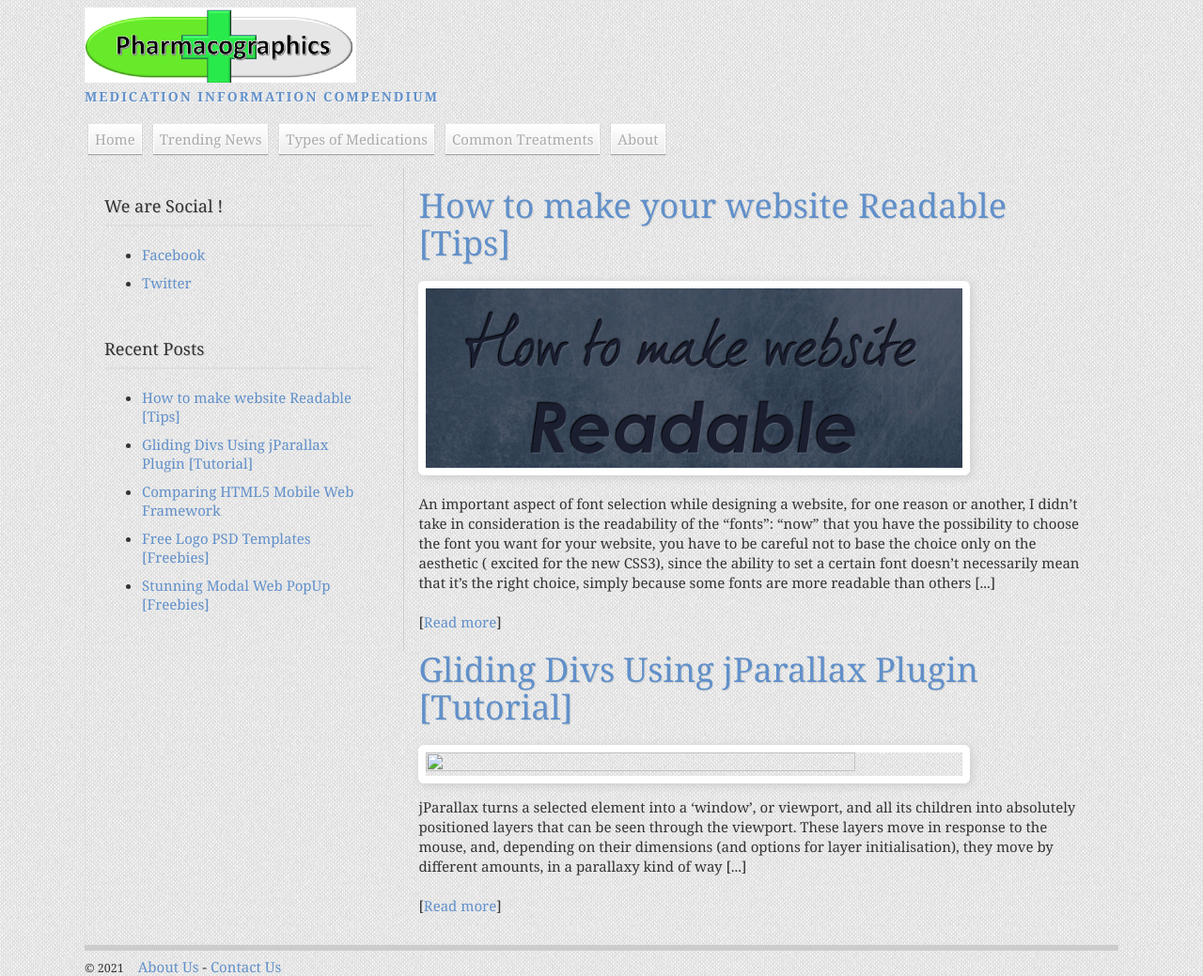
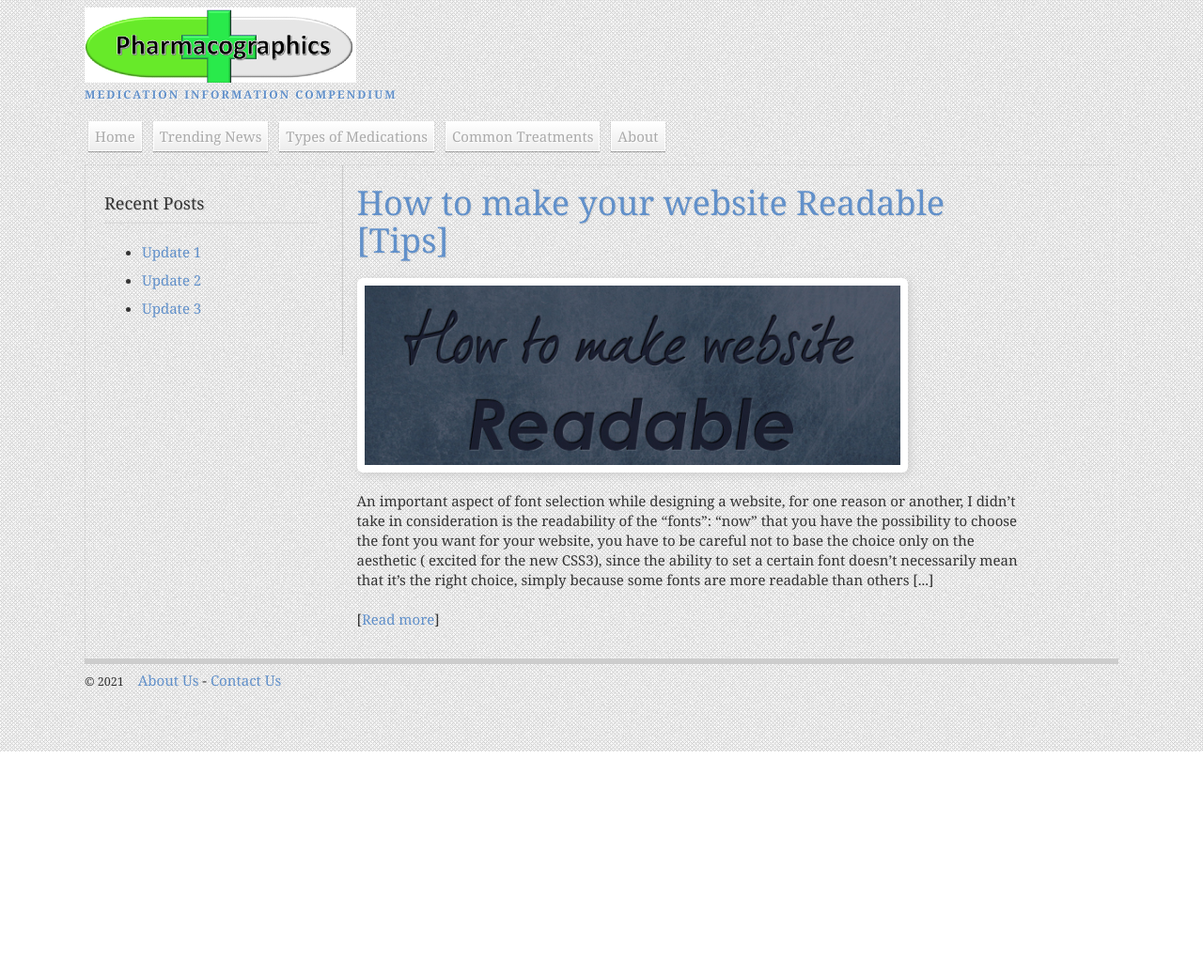
Before and after one commit to mcclain113/TestRxGraphics, a plain HTML site: page index.html in a window 1280 px wide. Shown: the whole page at 94% size. After the commit the page ends 800 px from the top, so only its background shows below. Drawn offline with Linux system fonts and the light colour scheme.

Commit message:
3/4/2021

```diff
--- a/css/style.css
+++ b/css/style.css
@@ -98,7 +98,7 @@ Main Styles
 }
 
 #title h2 {
-	font-size: 14px;
+	font-size: 12px;
 	font-weight: bold;
 	letter-spacing: 2px;
 	text-transform: uppercase;
@@ -145,7 +145,7 @@ Main Styles
 
 #sidebar-wrapper {
 	float: left;
-	width:29%;
+	width:23%;
 	padding:10px;
 	border-right:1px solid #ccc;
 
@@ -238,6 +238,9 @@ content: '\201D';
 }
 
 @media screen and (min-width: 421px) and (max-width: 640px) {
+	#Wrapper2{display: flex;
+		flex-wrap: wrap;
+		flex-direction: column-reverse}
 	#Wrapper{ width: 420px; margin:0px auto;}
 	header{ text-align:center;}
 	#navigation{ height:190px;}
@@ -257,6 +260,9 @@ content: '\201D';
 }
 
 @media screen and (min-width: 320px) and (max-width: 420px) {
+	#Wrapper2{display: flex;
+		flex-wrap: wrap;
+		flex-direction: column-reverse}
 	#Wrapper{ width: 320px; margin:0px auto;}
 	header{ text-align:center;}
 	#navigation{ height:190px;}
@@ -275,6 +281,9 @@ content: '\201D';
 	#logo{ background:url(../images/logo3.png) no-repeat; height:41px; width:150px; margin-left:auto; margin-right:auto;}
 }
 @media screen and (min-width: 0px) and (max-width: 319px) {
+	#Wrapper2{display: flex;
+	flex-wrap: wrap;
+	flex-direction: column-reverse}
 	#Wrapper{ width: 100%; margin:0px auto;}
 	header{ text-align:center;}
 	#navigation{ height:190px;}
--- a/index.html
+++ b/index.html
@@ -1,7 +1,7 @@
 <!DOCTYPE html>
 <html lang="en">
 <head>
-<title>Responsiva</title>
+<title>Pharmacographics</title>
 <meta charset="utf-8">
 <meta name="viewport" content="width=device-width; initial-scale=1">
 <link rel="stylesheet" type="text/css" href="css/style.css">
@@ -26,21 +26,13 @@
   <div id="Wrapper2">
     <!-- Sidebar Element Starts Here -->
     <aside id="sidebar-wrapper">
-      <nav class="sidebar">
-        <h1>We are Social !</h1>
-        <ul>
-          <li><a href="#">Facebook</a>
-          <li><a href="#">Twitter</a>
-        </ul>
-      </nav>
+
       <nav class="sidebar">
         <h1>Recent Posts</h1>
         <ul>
-          <li><a href="#">How to make website Readable [Tips]</a></li>
-          <li><a href="#">Gliding Divs Using jParallax Plugin [Tutorial]</a></li>
-          <li><a href="#">Comparing HTML5 Mobile Web Framework</a></li>
-          <li><a href="#">Free Logo PSD Templates [Freebies]</a></li>
-          <li><a href="#">Stunning Modal Web PopUp [Freebies]</a></li>
+          <li><a href="#">Update 1</a></li>
+          <li><a href="#">Update 2</a></li>
+          <li><a href="#">Update 3</a></li>
         </ul>
       </nav>
       <!-- Sidebar Element Ends Here -->
@@ -58,14 +50,7 @@
         <br>
         [<a href="#">Read more</a>]</p>
       <!-- Article's Header Element Starts Here -->
-      <header>
-        <h1><a href="#">Gliding Divs Using jParallax Plugin [Tutorial]</a></h1>
-      </header>
-      <!-- Article's Header Element Ends Here -->
-      <img src="images/glding_divs.jpg"  alt="">
-      <p>jParallax turns a selected element into a ‘window’, or viewport, and all its children into absolutely positioned layers that can be seen through the viewport. These layers move in response to the mouse, and, depending on their dimensions (and options for layer initialisation), they move by different amounts, in a parallaxy kind of way [...]<br>
-        <br>
-        [<a href="#">Read more</a>]</p>
+
     </article>
     <!-- Article Element Ends Here -->
   </div>
```
